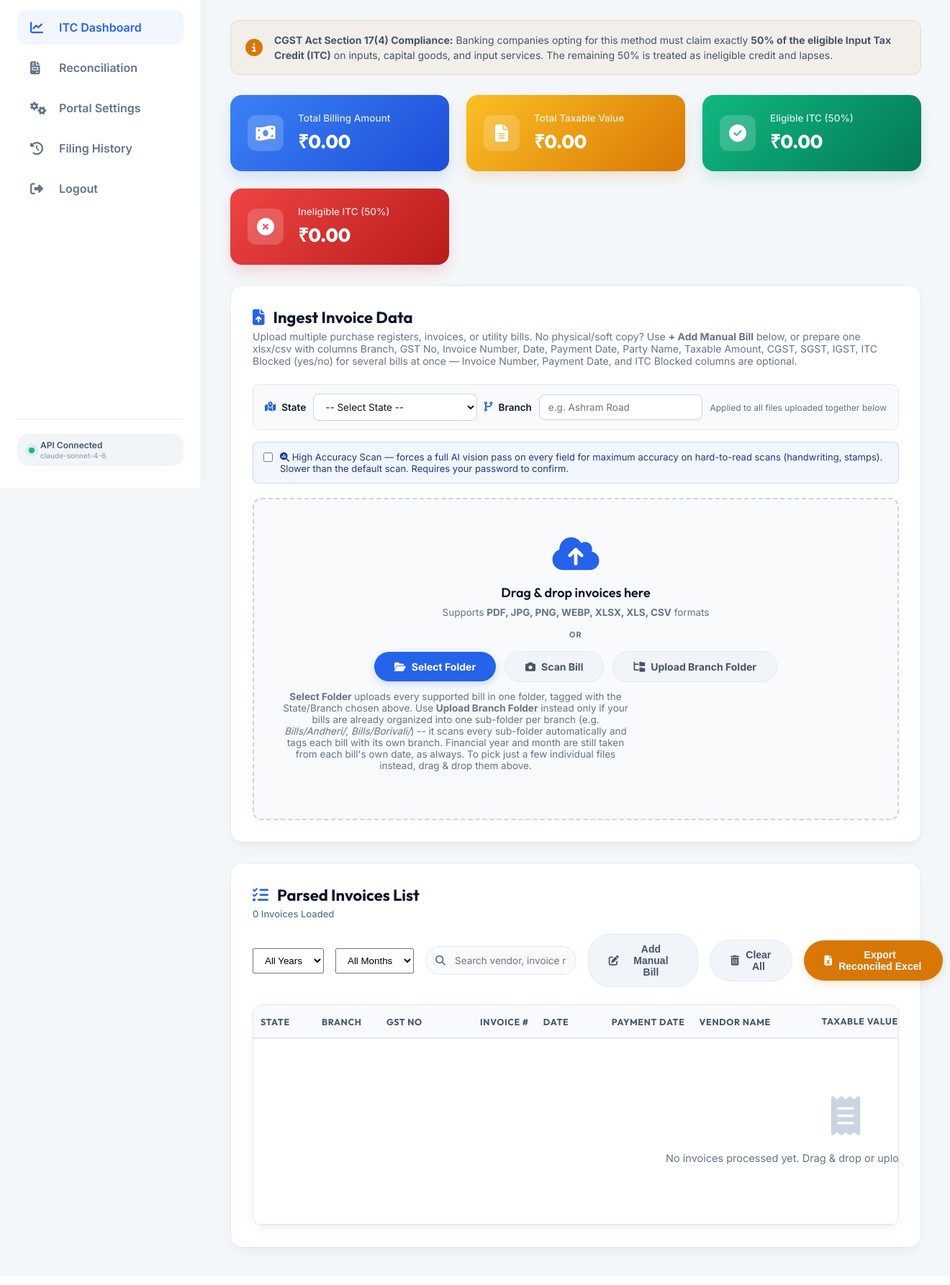
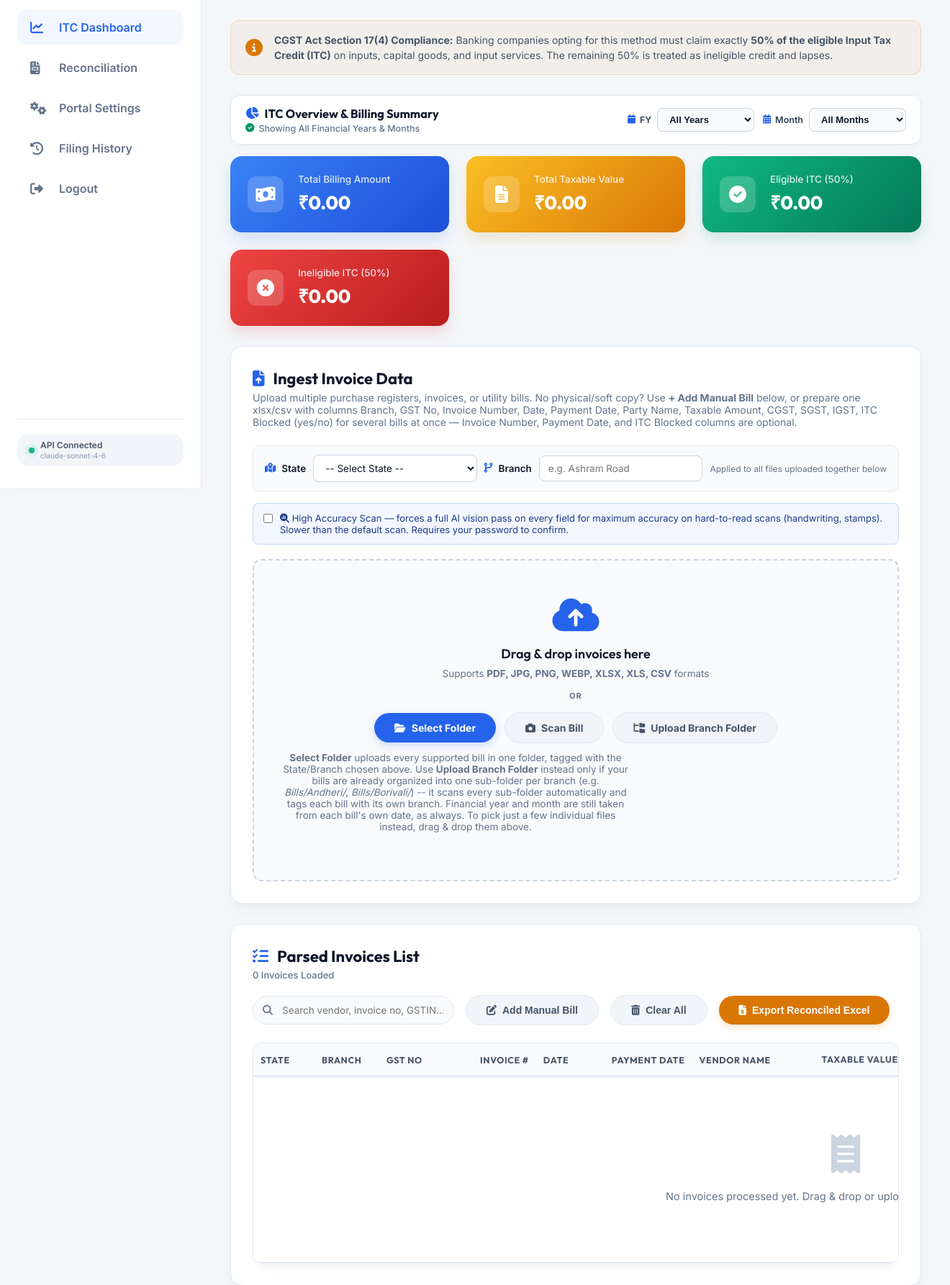
Before and after one commit to jayant1345/Gst_calculation, a Flask app: page / in a window 1320 px wide. Shown: the part 122-1908 px from the top of the page at 72% size. Before the commit the page ends 1871 px from the top, so only its background shows below. Run offline with Flask 3, Linux system fonts and the light colour scheme; the visitor is signed in with stand-in values (Sample User, id 1); data that the repository does not hold is empty; some libraries are stand-ins or nearby versions.

Commit message:
Position Financial Year and Month filters at top of dashboard to dynamically update total amounts

```diff
--- a/static/app.js
+++ b/static/app.js
@@ -19,11 +19,13 @@ document.addEventListener('DOMContentLoaded', () => {
     const branchSuggestions = document.getElementById('branch-suggestions');
     const stateInput = document.getElementById('state-input');
 
-    // Metric Elements
+    // Metric & Top Period Elements
     const billingMetric = document.getElementById('metric-total-billing');
     const taxableMetric = document.getElementById('metric-total-taxable');
     const eligibleMetric = document.getElementById('metric-eligible-itc');
     const ineligibleMetric = document.getElementById('metric-ineligible-itc');
+    const metricsPeriodLabel = document.getElementById('metrics-period-label');
+    const btnResetPeriod = document.getElementById('btn-reset-period');
 
     // Button Elements
     const btnClearAll = document.getElementById('btn-clear-all');
@@ -885,8 +887,18 @@ document.addEventListener('DOMContentLoaded', () => {
         });
     }
 
-    // Sum totals and refresh dashboard widgets
+    // Sum totals and refresh dashboard widgets based on selected FY and Month
     function updateMetrics() {
+        const fyValue = fyFilter ? fyFilter.value : '';
+        const monthValue = monthFilter ? monthFilter.value : '';
+
+        // Filter invoices by the active FY and Month period
+        const periodInvoices = invoices.filter(inv => {
+            const matchesFy = !fyValue || inv.financial_year === fyValue;
+            const matchesMonth = !monthValue || inv.month === monthValue;
+            return matchesFy && matchesMonth;
+        });
+
         let totalTaxable = 0;
         let totalCgst = 0;
         let totalSgst = 0;
@@ -894,7 +906,7 @@ document.addEventListener('DOMContentLoaded', () => {
         let totalEligible = 0;
         let totalIneligible = 0;
 
-        invoices.forEach(inv => {
+        periodInvoices.forEach(inv => {
             totalTaxable += inv.taxable_value || 0;
             totalCgst += inv.cgst || 0;
             totalSgst += inv.sgst || 0;
@@ -914,10 +926,27 @@ document.addEventListener('DOMContentLoaded', () => {
             }).format(val);
         };
 
-        billingMetric.textContent = formatCurrency(totalBilling);
-        taxableMetric.textContent = formatCurrency(totalTaxable);
-        eligibleMetric.textContent = formatCurrency(totalEligible);
-        ineligibleMetric.textContent = formatCurrency(totalIneligible);
+        if (billingMetric) billingMetric.textContent = formatCurrency(totalBilling);
+        if (taxableMetric) taxableMetric.textContent = formatCurrency(totalTaxable);
+        if (eligibleMetric) eligibleMetric.textContent = formatCurrency(totalEligible);
+        if (ineligibleMetric) ineligibleMetric.textContent = formatCurrency(totalIneligible);
+
+        // Update period indicator subtitle
+        if (metricsPeriodLabel) {
+            if (fyValue && monthValue) {
+                metricsPeriodLabel.innerHTML = `<i class="fa-solid fa-filter" style="color: var(--accent-blue);"></i> Filtered: <strong>FY ${fyValue} &bull; ${monthValue}</strong> (${periodInvoices.length} bill${periodInvoices.length === 1 ? '' : 's'})`;
+            } else if (fyValue) {
+                metricsPeriodLabel.innerHTML = `<i class="fa-solid fa-filter" style="color: var(--accent-blue);"></i> Filtered: <strong>FY ${fyValue}</strong> (${periodInvoices.length} bill${periodInvoices.length === 1 ? '' : 's'})`;
+            } else if (monthValue) {
+                metricsPeriodLabel.innerHTML = `<i class="fa-solid fa-filter" style="color: var(--accent-blue);"></i> Filtered: <strong>${monthValue} (All Years)</strong> (${periodInvoices.length} bill${periodInvoices.length === 1 ? '' : 's'})`;
+            } else {
+                metricsPeriodLabel.innerHTML = `<i class="fa-solid fa-circle-check" style="color: var(--accent-green);"></i> Showing <strong>All Financial Years & Months</strong> (${invoices.length} total bill${invoices.length === 1 ? '' : 's'})`;
+            }
+        }
+
+        if (btnResetPeriod) {
+            btnResetPeriod.style.display = (fyValue || monthValue) ? 'inline-flex' : 'none';
+        }
     }
 
     // Search bar functionality
@@ -926,17 +955,34 @@ document.addEventListener('DOMContentLoaded', () => {
     });
 
     // FY filter dropdown -- changing the year narrows the month dropdown to
-    // just the months present within that year, then re-renders.
+    // just the months present within that year, then re-renders table and updates metrics.
+    if (fyFilter) {
         fyFilter.addEventListener('change', () => {
-        monthFilter.value = '';
+            if (monthFilter) monthFilter.value = '';
             populateFilters();
             renderTable();
+            updateMetrics();
         });
+    }
 
-    // Month filter dropdown
+    // Month filter dropdown -- updates table and re-calculates top metrics
+    if (monthFilter) {
         monthFilter.addEventListener('change', () => {
             renderTable();
+            updateMetrics();
         });
+    }
+
+    // Reset period button
+    if (btnResetPeriod) {
+        btnResetPeriod.addEventListener('click', () => {
+            if (fyFilter) fyFilter.value = '';
+            if (monthFilter) monthFilter.value = '';
+            populateFilters();
+            renderTable();
+            updateMetrics();
+        });
+    }
 
     // ---- Clear All (Password Protected & Admin Only) ----
     const clearAllOverlay = document.getElementById('clear-all-modal-overlay');
--- a/static/style.css
+++ b/static/style.css
@@ -314,6 +314,98 @@ body {
     font-size: 14px;
     line-height: 1.5;
     color: #475569;
+}
+
+/* Metrics Section Header & Top Period Selector */
+.metrics-section-container {
+    display: flex;
+    flex-direction: column;
+    gap: 16px;
+}
+
+.metrics-header-bar {
+    display: flex;
+    align-items: center;
+    justify-content: space-between;
+    gap: 16px;
+    background: #ffffff;
+    border: 1px solid var(--border-color);
+    border-radius: 14px;
+    padding: 14px 20px;
+    box-shadow: 0 2px 8px rgba(0, 0, 0, 0.03);
+    flex-wrap: wrap;
+}
+
+.metrics-title-block h2 {
+    font-family: var(--font-heading);
+    font-size: 16.5px;
+    font-weight: 700;
+    color: #0f172a;
+    margin: 0;
+    display: flex;
+    align-items: center;
+    gap: 8px;
+}
+
+.metrics-title-block h2 i {
+    color: var(--accent-blue);
+}
+
+.metrics-period-subtitle {
+    font-size: 12.5px;
+    color: #64748b;
+    font-weight: 500;
+    margin-top: 3px;
+    display: flex;
+    align-items: center;
+    gap: 6px;
+}
+
+.period-filter-controls {
+    display: flex;
+    align-items: center;
+    gap: 12px;
+    flex-wrap: wrap;
+}
+
+.period-filter-controls .filter-group {
+    display: flex;
+    align-items: center;
+    gap: 8px;
+}
+
+.period-filter-controls .filter-group label {
+    font-size: 12.5px;
+    font-weight: 600;
+    color: #334155;
+    white-space: nowrap;
+    display: flex;
+    align-items: center;
+    gap: 6px;
+}
+
+.period-filter-controls .filter-group label i {
+    color: var(--accent-blue);
+}
+
+.period-select {
+    min-width: 135px;
+    padding: 7px 12px;
+    font-size: 13px;
+    font-weight: 600;
+    border-radius: 8px;
+    border: 1.5px solid #cbd5e1;
+    background-color: #f8fafc;
+    color: #0f172a;
+    cursor: pointer;
+    transition: all 0.2s ease;
+}
+
+.period-select:focus {
+    outline: none;
+    border-color: var(--accent-blue);
+    background-color: #ffffff;
+    box-shadow: 0 0 0 3px rgba(37, 99, 235, 0.12);
 }
 
 /* Metrics Cards (Vibrant Gradients) */
--- a/templates/index.html
+++ b/templates/index.html
@@ -112,7 +112,32 @@
                 </div>
             </div>
 
-            <!-- Dashboard Metric Cards -->
+            <!-- Dashboard Metric Cards & Top Period Filter Bar -->
+            <div class="metrics-section-container">
+                <div class="metrics-header-bar">
+                    <div class="metrics-title-block">
+                        <h2><i class="fa-solid fa-chart-pie"></i> ITC Overview & Billing Summary</h2>
+                        <span class="metrics-period-subtitle" id="metrics-period-label"><i class="fa-solid fa-circle-check" style="color: var(--accent-green);"></i> Showing All Financial Years & Months</span>
+                    </div>
+                    <div class="period-filter-controls">
+                        <div class="filter-group">
+                            <label for="fy-filter"><i class="fa-solid fa-calendar"></i> FY</label>
+                            <select id="fy-filter" class="form-control period-select" title="Filter metrics and invoices by financial year">
+                                <option value="">All Years</option>
+                            </select>
+                        </div>
+                        <div class="filter-group">
+                            <label for="month-filter"><i class="fa-solid fa-calendar-days"></i> Month</label>
+                            <select id="month-filter" class="form-control period-select" title="Filter metrics and invoices by month">
+                                <option value="">All Months</option>
+                            </select>
+                        </div>
+                        <button type="button" class="btn btn-secondary btn-sm" id="btn-reset-period" title="Reset filter to All Years and All Months" style="display: none; padding: 6px 12px; font-size: 12.5px;">
+                            <i class="fa-solid fa-rotate-left"></i> Reset
+                        </button>
+                    </div>
+                </div>
+
                 <section class="metrics-grid">
                     <div class="metric-card">
                         <div class="card-icon blue"><i class="fa-solid fa-money-bill-wave"></i></div>
@@ -146,6 +171,7 @@
                         </div>
                     </div>
                 </section>
+            </div>
 
             <!-- File Upload Area -->
             <section class="dashboard-panel upload-panel">
@@ -230,12 +256,6 @@
                     </div>
 
                     <div class="toolbar-right">
-                        <select id="fy-filter" class="form-control" style="width: auto; padding: 8px 12px;" title="Filter by financial year">
-                            <option value="">All Years</option>
-                        </select>
-                        <select id="month-filter" class="form-control" style="width: auto; padding: 8px 12px;" title="Filter by month">
-                            <option value="">All Months</option>
-                        </select>
                         <div class="search-box">
                             <i class="fa-solid fa-magnifying-glass"></i>
                             <input type="text" id="table-search" placeholder="Search vendor, invoice no, GSTIN...">
```
Lines whose indentation alone changed are shown as unchanged.
